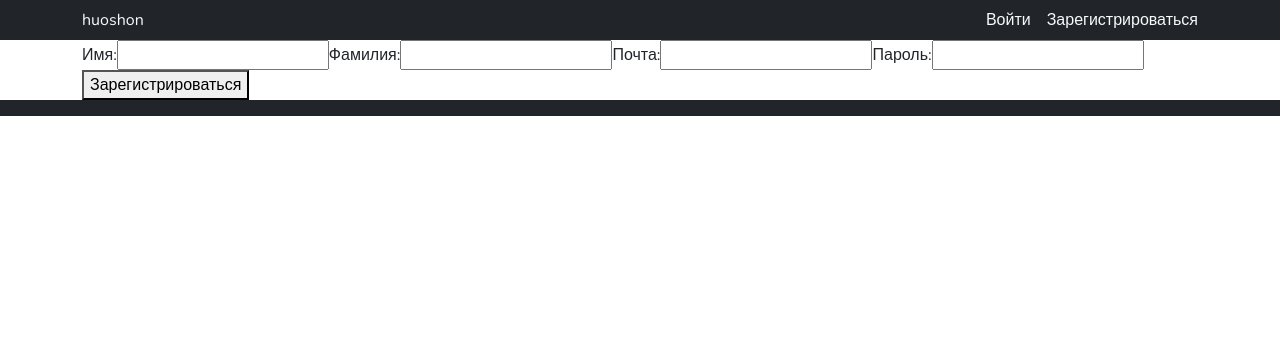
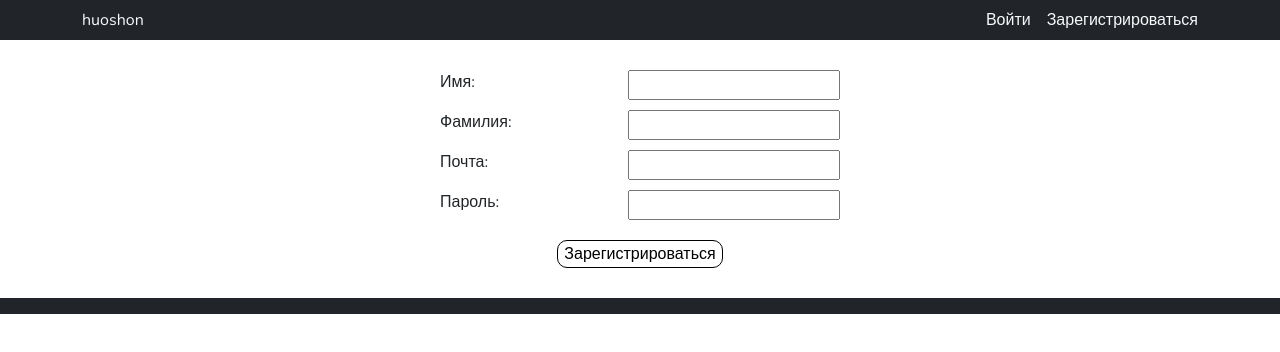
Before and after one commit to JolyGolfqw/front-project, a React (Vite) app: page /sign-up in a window 1280 px wide. Shown: the top 352 px of the page. Built offline with nearby package versions, Linux system fonts and the light colour scheme.

Commit message:
code review

```diff
--- a/src/Components/Chat/ChatBox.tsx
+++ b/src/Components/Chat/ChatBox.tsx
@@ -20,11 +20,16 @@ const ChatBox = () => {
     login,
     token,
   });
-  if (!recipient) return <div>HUOOSHHOOOON</div>;
+  if (!recipient)
+    return (
+      <Stack className="justify-content-center text-center">
+        <span>HUOOSHHOOOON</span> <span>Отправляйте и получайте сообщения</span>
+      </Stack>
+    );
   const handleSendMessage = (chatId, senderId, text) => {
     if (!text) return;
     dispatch(sendMessage({ chatId, senderId, text }));
-    setTextMessage("")
+    setTextMessage("");
   };
 
   return (
--- /dev/null
+++ b/src/Components/PotencialUsers/PotencialUsers.module.css
@@ -0,0 +1,19 @@
+.inputBlock{
+    position: relative;
+}
+.popUp{
+    position: absolute;
+    z-index: 1;
+    background-color: white;
+    height: 300px;
+    border-radius: 10px;
+    overflow: scroll;
+    padding: 15px 15px;
+}
+.user{
+    margin: 10px 0px;
+    display: flex;
+}
+.user div{
+    padding: 0px 10px;
+}
--- a/src/Components/PotencialUsers/index.tsx
+++ b/src/Components/PotencialUsers/index.tsx
@@ -1,28 +1,67 @@
-import React from "react";
+import React, { useState } from "react";
 import { useDispatch, useSelector } from "react-redux";
 import { AppDispatch, RootState } from "../../app/store";
 import { createChat } from "../../features/chatSlice";
+import styles from "./PotencialUsers.module.css";
 
 const PotencialUsers = () => {
   const dispatch = useDispatch<AppDispatch>();
   const users = useSelector((state: RootState) => state.user.users);
   const userId = useSelector((state: RootState) => state.application.id);
+
+  const [popUp, setPopUp] = useState(false);
+  const [value, setValue] = useState("");
+
   const handleCreateChat = (firstId, secondId) => {
     dispatch(createChat({ firstId, secondId }));
   };
 
+  const handleChangeInput = (text) => {
+    if (text === " ") return;
+
+    if (text.length < 1) {
+      setPopUp(false);
+      setValue(text);
+      return;
+    }
+    setPopUp(true);
+    setValue(text);
+  };
+
+  const newUsers = users.filter(
+    (item) =>
+      item.name.toLocaleLowerCase().includes(value.toLocaleLowerCase()) &
+      (item._id !== userId)
+  );
+
   return (
-    <div className="d-flex">
-      {users.map((item) => (
-        <div
-          key={item._id}
-          className="m-2"
-          role="button"
-          onClick={() => handleCreateChat(userId, item._id)}
-        >
-          {item.name}
-        </div>
-      ))}
+    <div className={styles.main}>
+      <div className={styles.inputBlock}>
+        <label htmlFor="findUser">Поиск друзей:</label>
+        <input
+          type="text"
+          id="findUser"
+          value={value}
+          onChange={(e) => handleChangeInput(e.target.value)}
+        />
+        {popUp && (
+          <div className={styles.popUp}>
+            {newUsers.length !== 0 ? (
+              newUsers.map((item) => (
+                <div key={item._id} className={styles.user} role="button">
+                  <div>{item.name}</div>
+                  <div onClick={() => handleCreateChat(userId, item._id)}>
+                    написать
+                  </div>
+                  <div>добавить в друзья</div>
+                </div>
+              ))
+            ) : (
+              <span>Пользователь не найден</span>
+            )}
+          </div>
+        )}
+      </div>
     </div>
   );
 };
--- a/src/features/applicationSlice.ts
+++ b/src/features/applicationSlice.ts
@@ -33,6 +33,10 @@ export const authSignUp = createAsyncThunk<
       }),
     });
     const json = await res.json();
+    if (json[0]) {
+      return thunkAPI.rejectWithValue(json);
+    }
+
     if (json.error) {
       return thunkAPI.rejectWithValue(json.error);
     }
@@ -86,18 +90,23 @@ export const authSignOut = createAsyncThunk(
 export const applicationSlice = createSlice({
   name: "application",
   initialState,
-  reducers: {},
+  reducers: {
+    setSignUp(state, action) {
+      console.log(action);
+      state.signingUp = action.payload;
+    },
+  },
   extraReducers(builder) {
     builder
       .addCase(authSignUp.pending, (state) => {
-        state.signingUp = true;
+        state.signingUp = false;
       })
       .addCase(authSignUp.rejected, (state, action: any) => {
         state.signingUp = false;
         state.error = action.payload;
       })
       .addCase(authSignUp.fulfilled, (state) => {
-        state.signingUp = false;
+        state.signingUp = true;
         state.error = null;
       })
       .addCase(authSignIn.pending, (state) => {
@@ -117,6 +126,6 @@ export const applicationSlice = createSlice({
   },
 });
 
-// export const { a } = applicationSlice.actions;
+export const { setSignUp } = applicationSlice.actions;
 
 export default applicationSlice.reducer;
--- a/src/pages/Chat/index.tsx
+++ b/src/pages/Chat/index.tsx
@@ -10,7 +10,7 @@ import {
 
 import { Container, Stack } from "react-bootstrap";
 import UserChat from "../../Components/Chat/UserChat";
-import { getUsers, setUsersOnline } from "../../features/userSlice";
+import { getUsers } from "../../features/userSlice";
 import PotencialUsers from "../../Components/PotencialUsers";
 import ChatBox from "../../Components/Chat/ChatBox";
 import { io } from "socket.io-client";
--- /dev/null
+++ b/src/pages/SignIn/SignIn.module.css
@@ -0,0 +1,22 @@
+.main {
+  text-align: center;
+  text-align: -webkit-center;
+  margin: 30px 0;
+}
+.inputDiv {
+  width: 400px;
+  display: flex;
+  justify-content: space-between;
+  margin: 10px 0;
+}
+.regButton {
+  margin-top: 10px;
+  border-radius: 10px;
+  background-color: transparent;
+  border: 1px solid black;
+}
+.errorMsg {
+  white-space: nowrap;
+  margin-left: 10px;
+  color: red;
+}
--- a/src/pages/SignIn/index.tsx
+++ b/src/pages/SignIn/index.tsx
@@ -1,10 +1,13 @@
 import React, { useState } from "react";
-import { useDispatch } from "react-redux";
+import { useDispatch, useSelector } from "react-redux";
 import { authSignIn } from "../../features/applicationSlice";
-import { AppDispatch } from "../../app/store";
+import { AppDispatch, RootState } from "../../app/store";
+import styles from "./signIn.module.css";
 
 const SignIn = () => {
   const dispatch = useDispatch<AppDispatch>();
+  const error = useSelector((state: RootState) => state.application.error);
+
   const [login, setLogin] = useState("");
   const [password, setPassword] = useState("");
 
@@ -13,19 +16,47 @@ const SignIn = () => {
   };
 
   return (
+    <div className={styles.main}>
       <div>
+        <div className={styles.inputDiv}>
           <label htmlFor="login">Логин:</label>
           <input
             id="login"
             value={login}
             onChange={(e) => setLogin(e.target.value)}
           />
+        </div>
+        {error &&
+          error.map((item) =>
+            item.path === "login" ? (
+              <span key={item.path} className={styles.errorMsg}>
+                {item.msg}
+              </span>
+            ) : (
+              ""
+            )
+          )}
+      </div>
+      <div>
+        <div className={styles.inputDiv}>
           <label htmlFor="password">Пароль:</label>
           <input
             id="password"
             value={password}
             onChange={(e) => setPassword(e.target.value)}
           />
+        </div>
+        {error &&
+          error.map((item) =>
+            item.path === "password" ? (
+              <span key={item.path} className={styles.errorMsg}>
+                {item.msg}
+              </span>
+            ) : (
+              ""
+            )
+          )}
+      </div>
       <button onClick={handleSignIn}>Войти</button>
     </div>
   );
--- /dev/null
+++ b/src/pages/SignUp/SignUp.module.css
@@ -0,0 +1,22 @@
+.main {
+  text-align: center;
+  text-align: -webkit-center;
+  margin: 30px 0;
+}
+.inputDiv {
+  width: 400px;
+  display: flex;
+  justify-content: space-between;
+  margin: 10px 0;
+}
+.regButton {
+  margin-top: 10px;
+  border-radius: 10px;
+  background-color: transparent;
+  border: 1px solid black;
+}
+.errorMsg {
+  white-space: nowrap;
+  margin-left: 10px;
+  color: red;
+}
--- a/src/pages/SignUp/index.tsx
+++ b/src/pages/SignUp/index.tsx
@@ -1,11 +1,16 @@
-import React, { useState } from "react";
-import { useDispatch } from "react-redux";
-import { authSignUp } from "../../features/applicationSlice";
-import { AppDispatch } from "../../app/store";
+import React, { useEffect, useState } from "react";
+import { useDispatch, useSelector } from "react-redux";
+import { authSignUp, setSignUp } from "../../features/applicationSlice";
+import { AppDispatch, RootState } from "../../app/store";
+import styles from "./SignUp.module.css";
+import { useNavigate } from "react-router-dom";
 
 const SignUp = () => {
   const dispatch = useDispatch<AppDispatch>();
-
+  const navigate = useNavigate();
+  const { signingUp, error } = useSelector(
+    (state: RootState) => state.application
+  );
   const [name, setName] = useState("");
   const [subName, setSubName] = useState("");
   const [email, setEmail] = useState("");
@@ -14,34 +19,98 @@ const SignUp = () => {
   const handleSignUp = () => {
     dispatch(authSignUp({ name, subName, email, password }));
   };
+  useEffect(() => {
+    if (signingUp) {
+      navigate("/sign-in");
+      dispatch(setSignUp(false));
+    }
+  }, [signingUp]);
 
   return (
+    <div className={styles.main}>
       <div>
+        <div className={styles.inputDiv}>
           <label htmlFor="name">Имя:</label>
-      <input id="name" value={name} onChange={(e) => setName(e.target.value)} />
-
+          <input
+            id="name"
+            value={name}
+            onChange={(e) => setName(e.target.value)}
+          />
+        </div>
+        {error &&
+          error.map((item) =>
+            item.path === "name" ? (
+              <span key={item.path} className={styles.errorMsg}>
+                {item.msg}
+              </span>
+            ) : (
+              ""
+            )
+          )}
+      </div>
+      <div>
+        <div className={styles.inputDiv}>
           <label htmlFor="subName">Фамилия:</label>
           <input
             id="subName"
             value={subName}
             onChange={(e) => setSubName(e.target.value)}
           />
-
+        </div>
+        {error &&
+          error.map((item) =>
+            item.path === "subName" ? (
+              <span key={item.path} className={styles.errorMsg}>
+                {item.msg}
+              </span>
+            ) : (
+              ""
+            )
+          )}
+      </div>
+      <div>
+        <div className={styles.inputDiv}>
           <label htmlFor="email">Почта:</label>
           <input
             id="email"
             value={email}
             onChange={(e) => setEmail(e.target.value)}
           />
-
+        </div>
+        {error &&
+          error.map((item) =>
+            item.path === "login" || item.error ? (
+              <span key={item.path} className={styles.errorMsg}>
+                {item.msg || item.error}
+              </span>
+            ) : (
+              ""
+            )
+          )}
+      </div>
+      <div>
+        <div className={styles.inputDiv}>
           <label htmlFor="password">Пароль:</label>
           <input
             id="password"
             value={password}
             onChange={(e) => setPassword(e.target.value)}
           />
-
-      <button onClick={handleSignUp}>Зарегистрироваться</button>
+        </div>
+        {error &&
+          error.map((item) =>
+            item.path === "password" ? (
+              <span key={item.path} className={styles.errorMsg}>
+                {item.msg}
+              </span>
+            ) : (
+              ""
+            )
+          )}
+      </div>
+      <button className={styles.regButton} onClick={handleSignUp}>
+        Зарегистрироваться
+      </button>
     </div>
   );
 };
```
Lines whose indentation alone changed are shown as unchanged.
